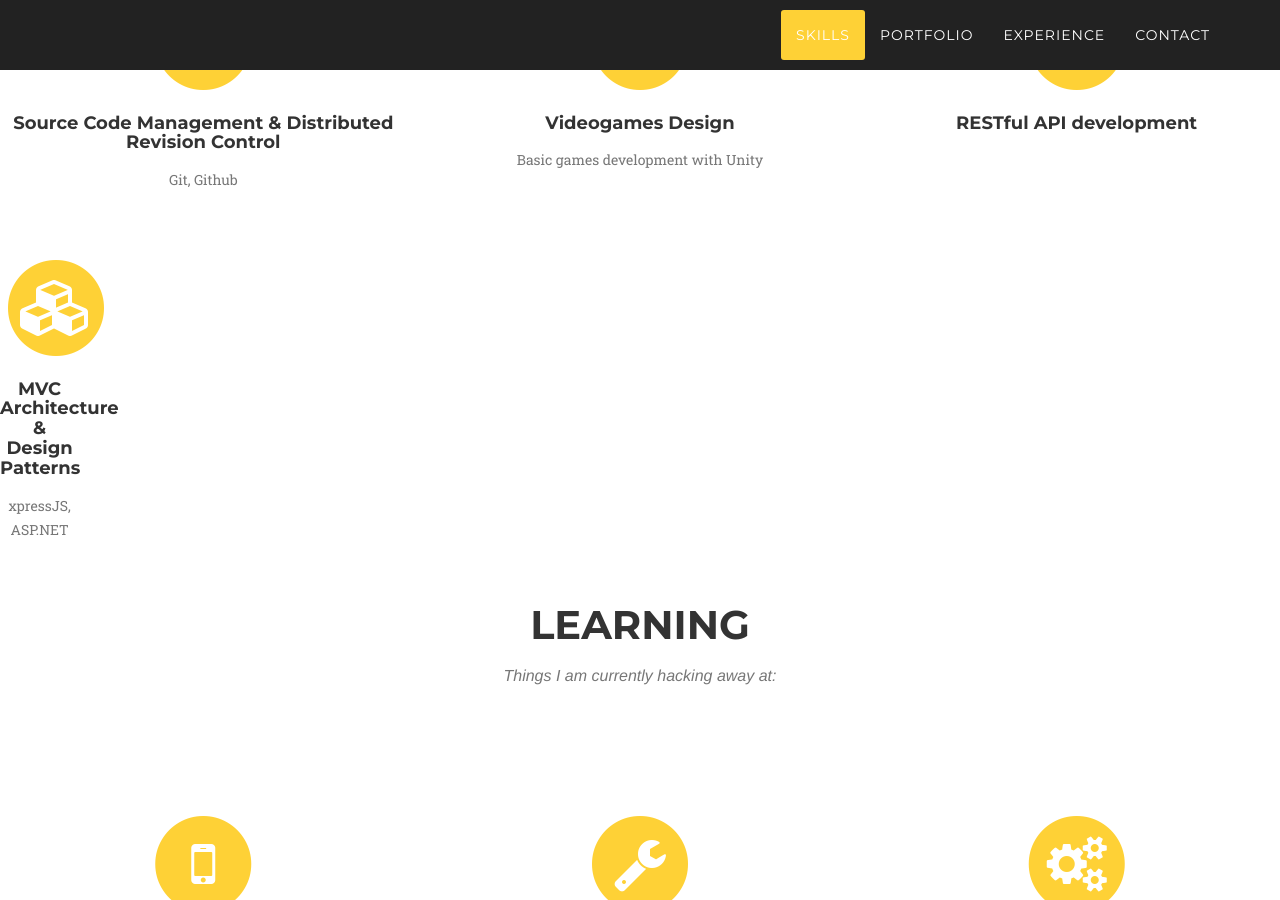
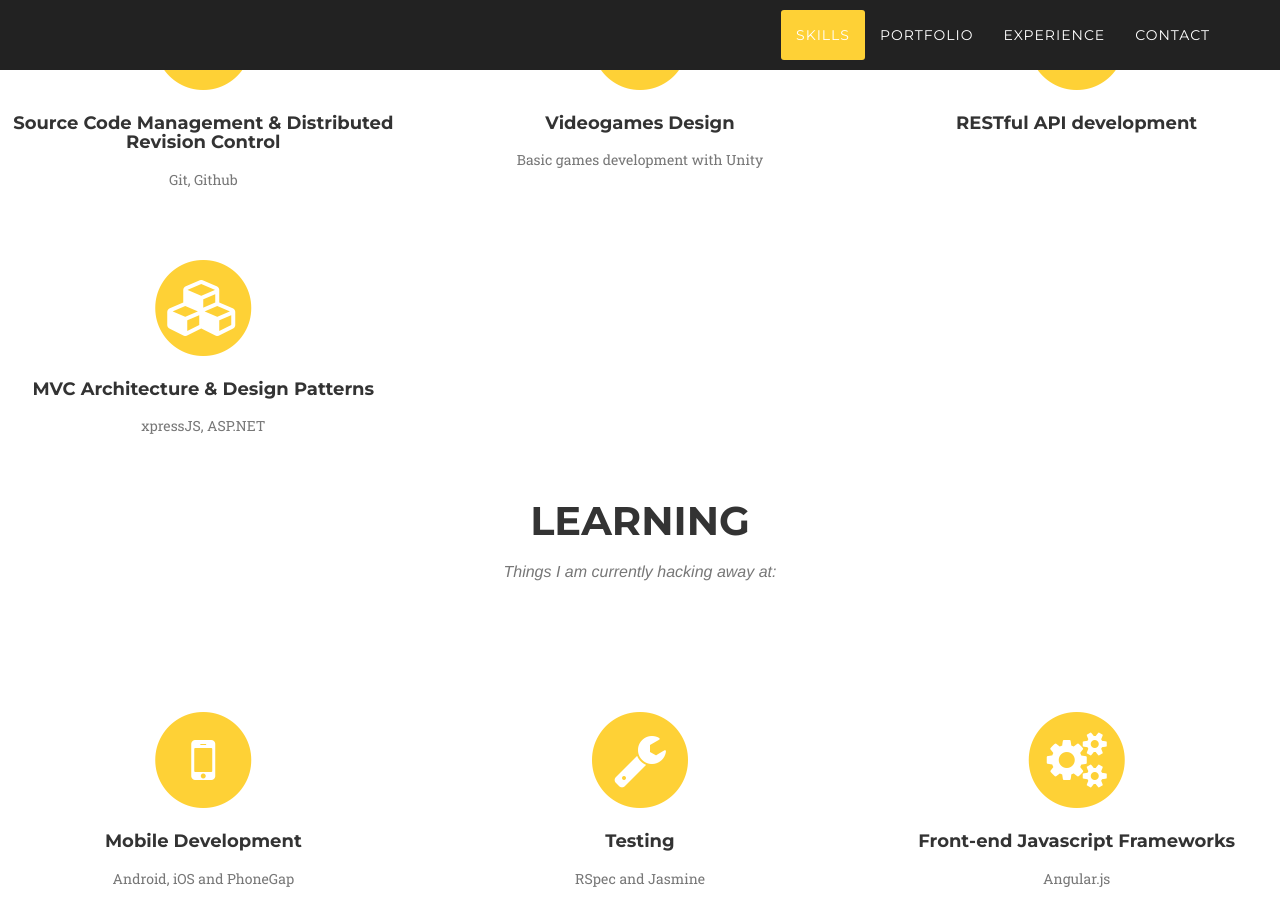
Before and after one commit to agmerino03/agmerino03.github.io, a Jekyll site: the page built from index.html, in a window 1280 px wide and 900 px high, scrolled down 1476 px. Built offline with Jekyll 4.4.1, drawn with Linux system fonts in a browser that asks for light colours; some web fonts are replaced.

Commit message:
Still fixing

```diff
--- a/_includes/skills.html
+++ b/_includes/skills.html
@@ -61,7 +61,7 @@
             </div>
             <!--LINE 3-->
             <div class="row text-center ">
-                <div class="col-md-1">
+                <div class="col-md-4">
                     <span class="fa-stack fa-4x">
                         <i class="fa fa-circle fa-stack-2x text-primary"></i>
                         <i class="fa fa-cubes fa-stack-1x fa-inverse"></i>
```
